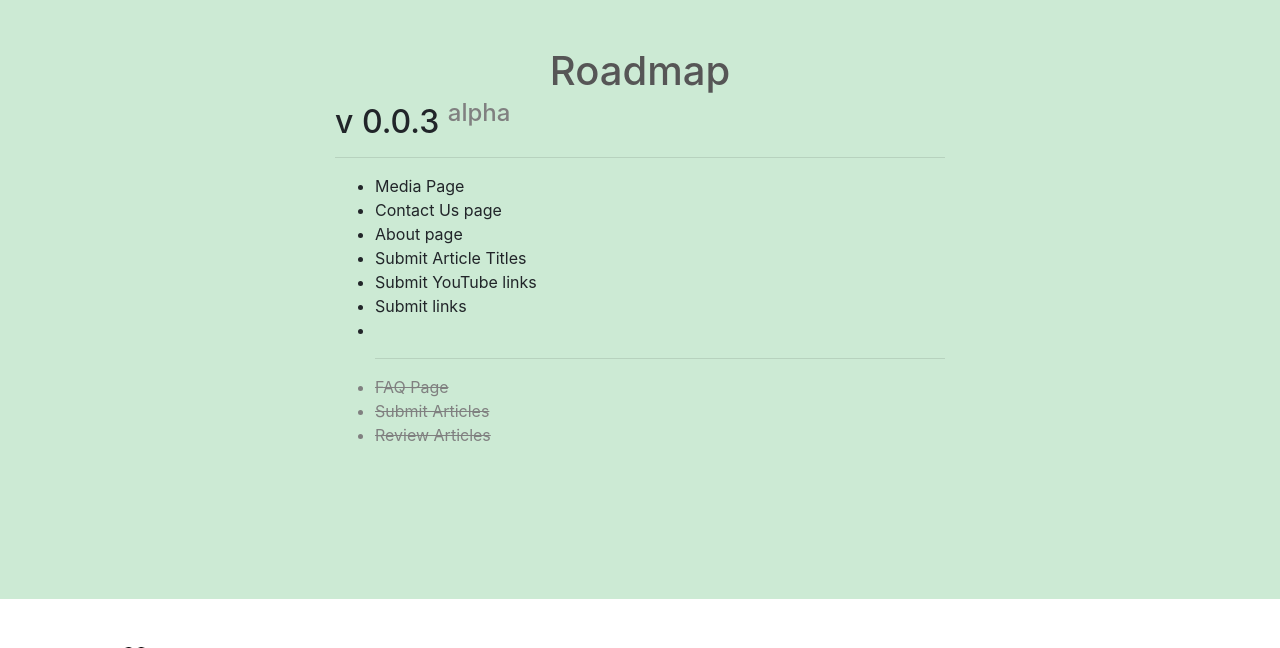
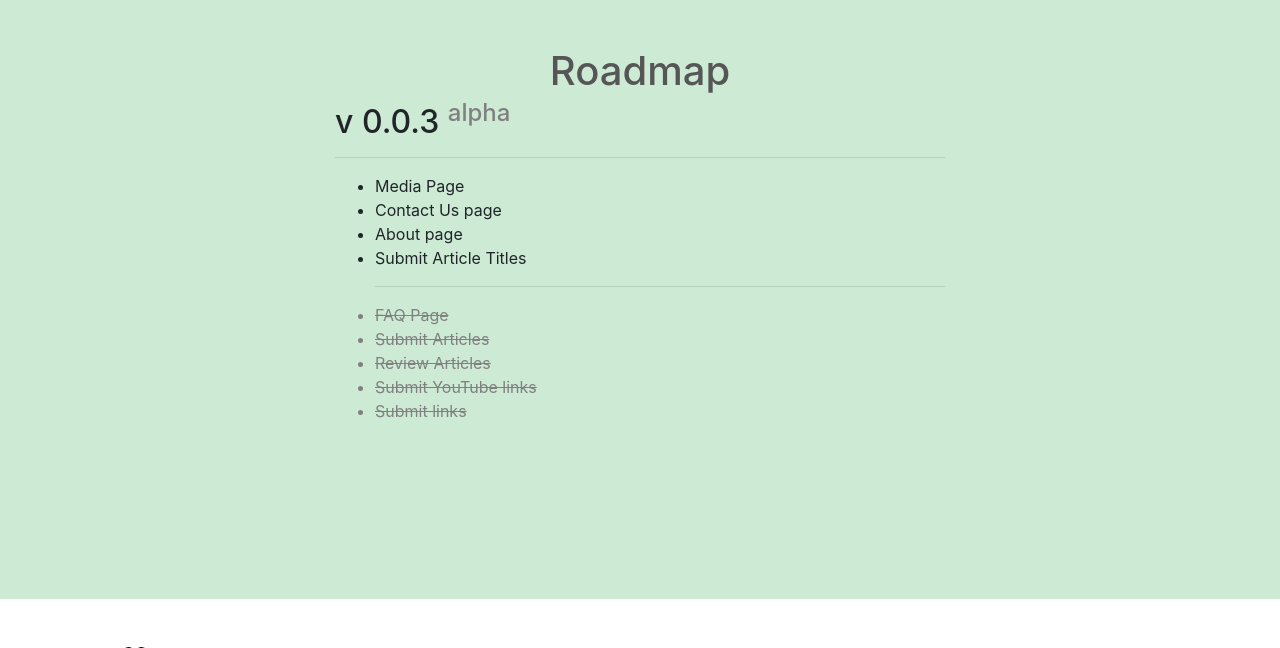
Before and after one commit to alikhundmiri/simpleweddingdjango, a Django app: page /roadmap/ in a window 1280 px wide. Shown: the part 60-708 px from the top of the page. Run offline with Django 3.2, Linux system fonts and the light colour scheme; some libraries are stand-ins or nearby versions.

Commit message:
updated roadmap

```diff
--- a/templates/roadmap.html
+++ b/templates/roadmap.html
@@ -33,13 +33,12 @@
 			<li>Contact Us page</li>
 			<li>About page</li>
 			<li>Submit Article Titles</li>
-			<li>Submit YouTube links</li>
-			<li>Submit links</li>
-			<li></li>
 			<hr>
 			<li class="item-done">FAQ Page</li>
 			<li class="item-done">Submit Articles</li>
 			<li class="item-done">Review Articles</li>
+			<li class="item-done">Submit YouTube links</li>
+			<li class="item-done">Submit links</li>
 		</ul>
 	</div>
 </section>
```
